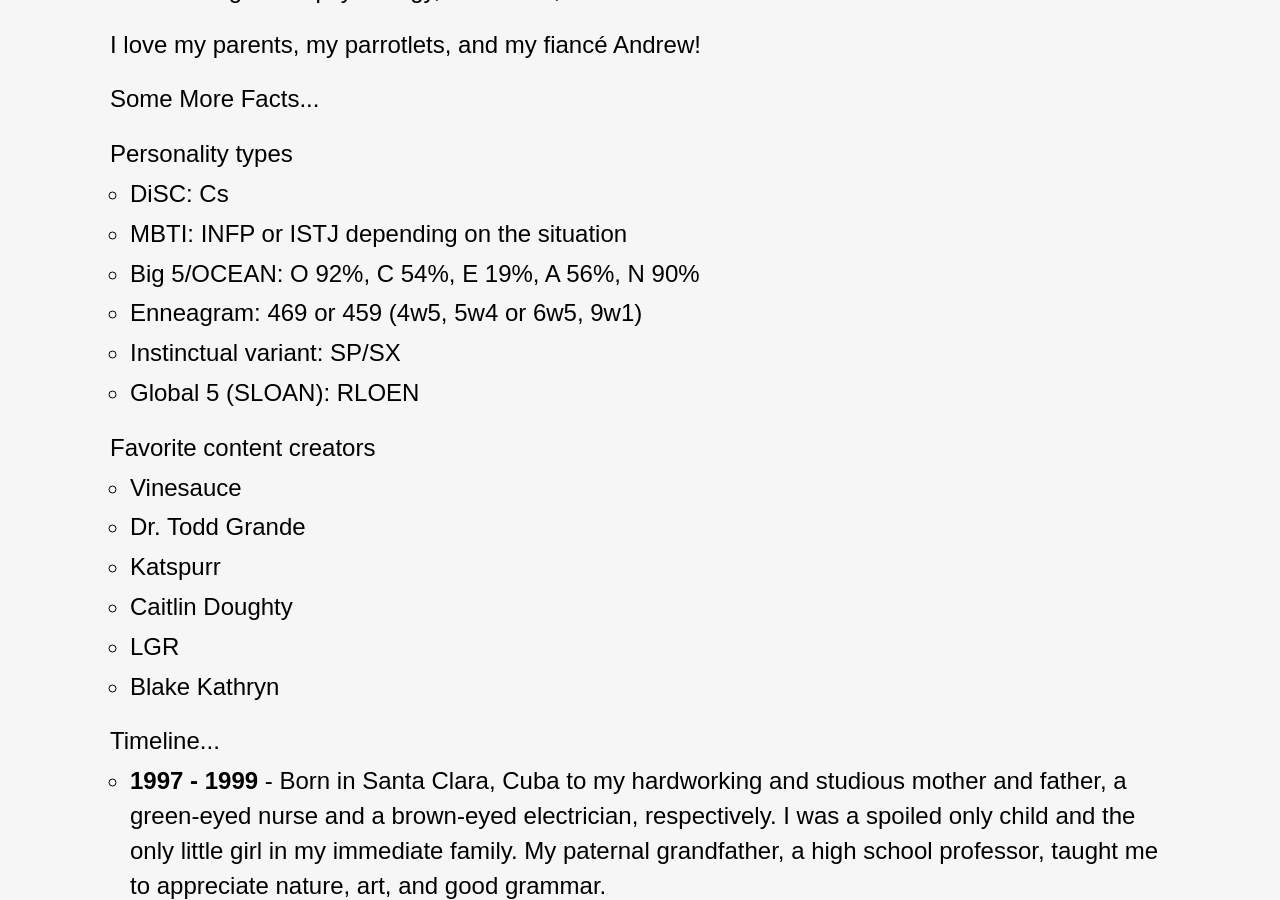
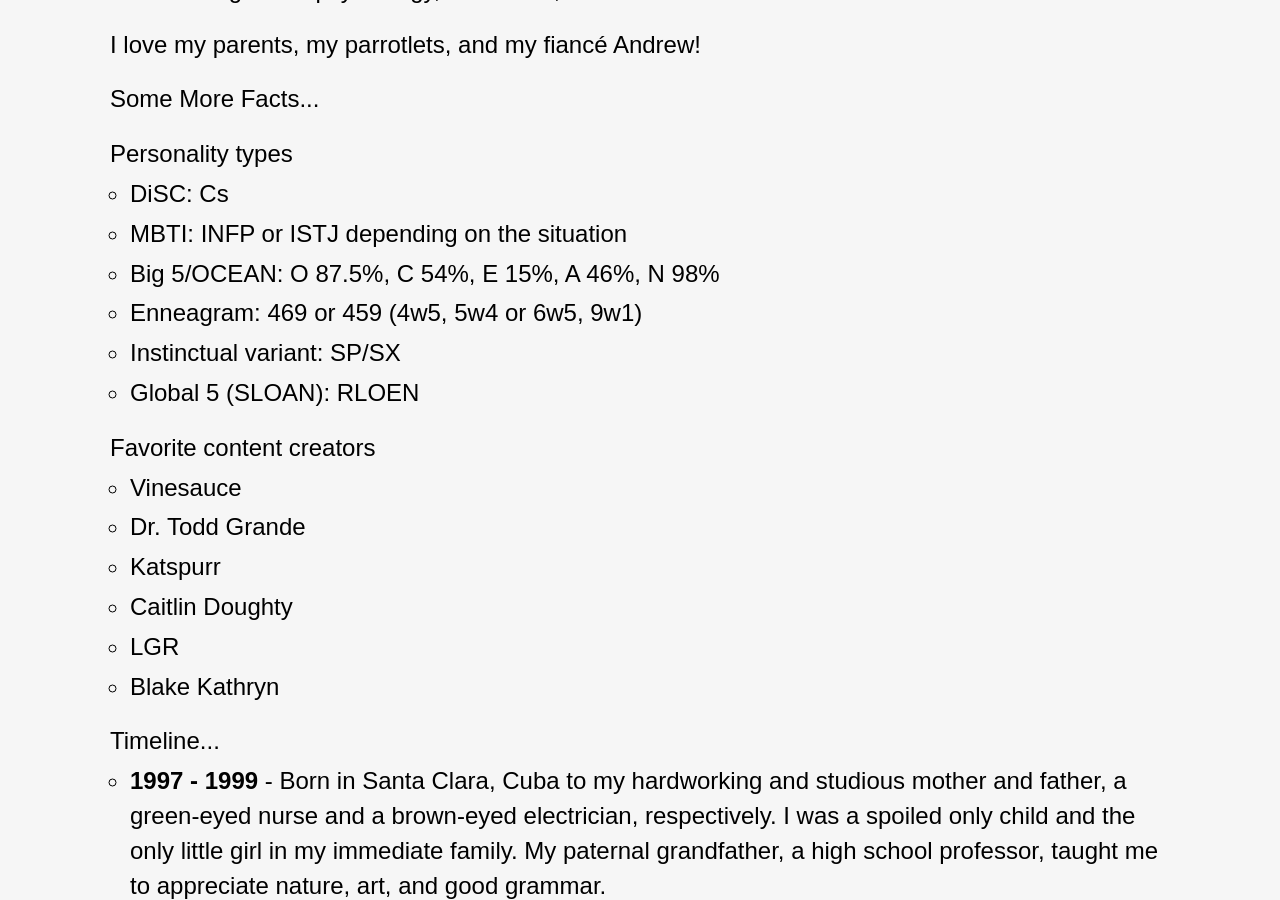
Before and after one commit to liz-lorena/2020, a Jekyll site: the page built from about/index.html, in a window 1280 px wide and 900 px high, scrolled down 916 px. Built offline with Jekyll 4.4.1, drawn with Linux system fonts in a browser that asks for light colours.

Commit message:
Update index.html

```diff
--- a/about/index.html
+++ b/about/index.html
@@ -16,7 +16,7 @@
 <ul>
    <li>DiSC: Cs</li>
    <li>MBTI: INFP or ISTJ depending on the situation</li>
-   <li>Big 5/OCEAN: O 92%, C 54%, E 19%, A 56%, N 90%</li>
+   <li>Big 5/OCEAN: O 87.5%, C 54%, E 15%, A 46%, N 98%</li>
    <li>Enneagram: 469 or 459 (4w5, 5w4 or 6w5, 9w1)</li>
    <li>Instinctual variant: SP/SX</li>
    <li>Global 5 (SLOAN): RLOEN</li>
```
